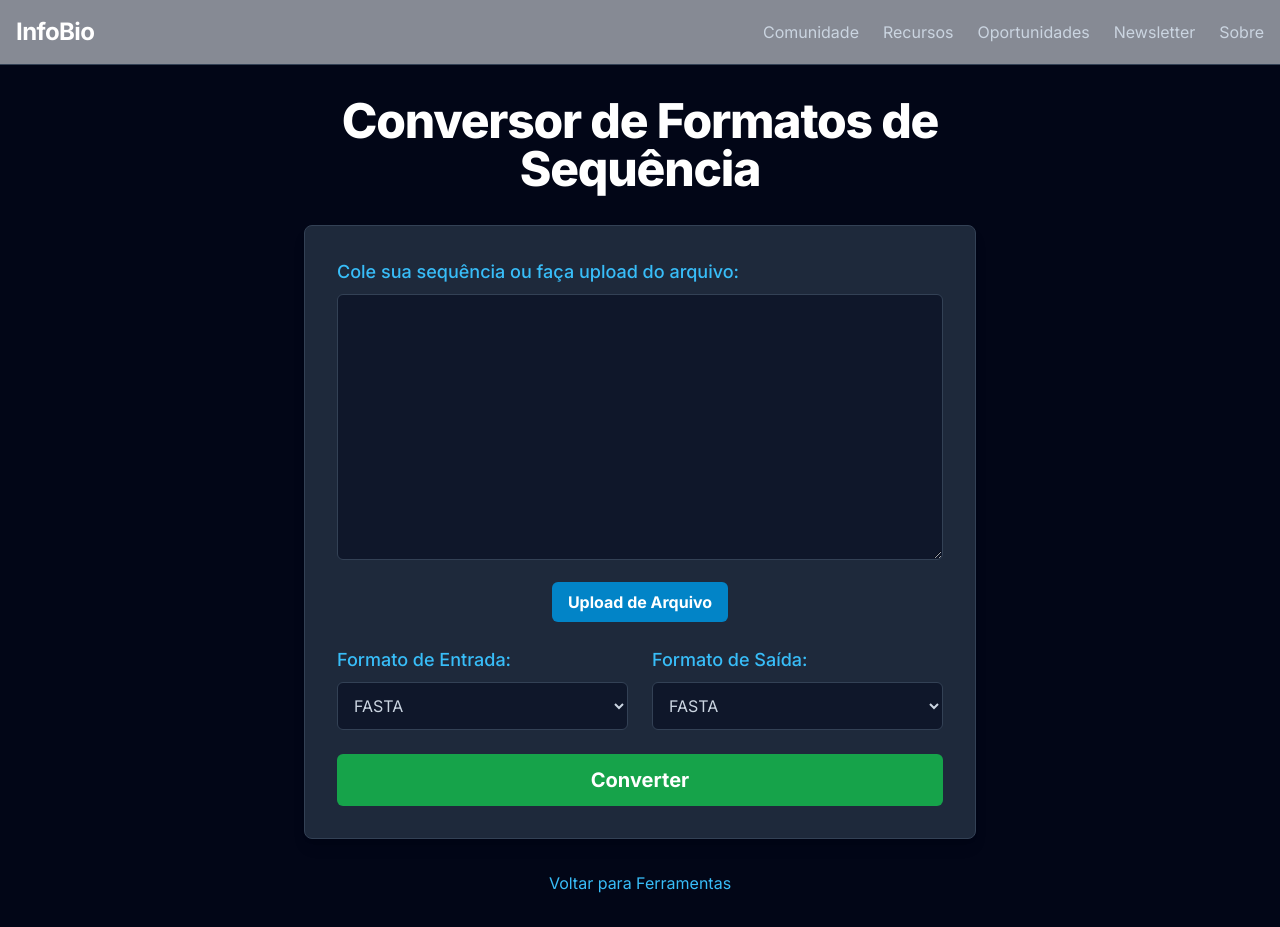
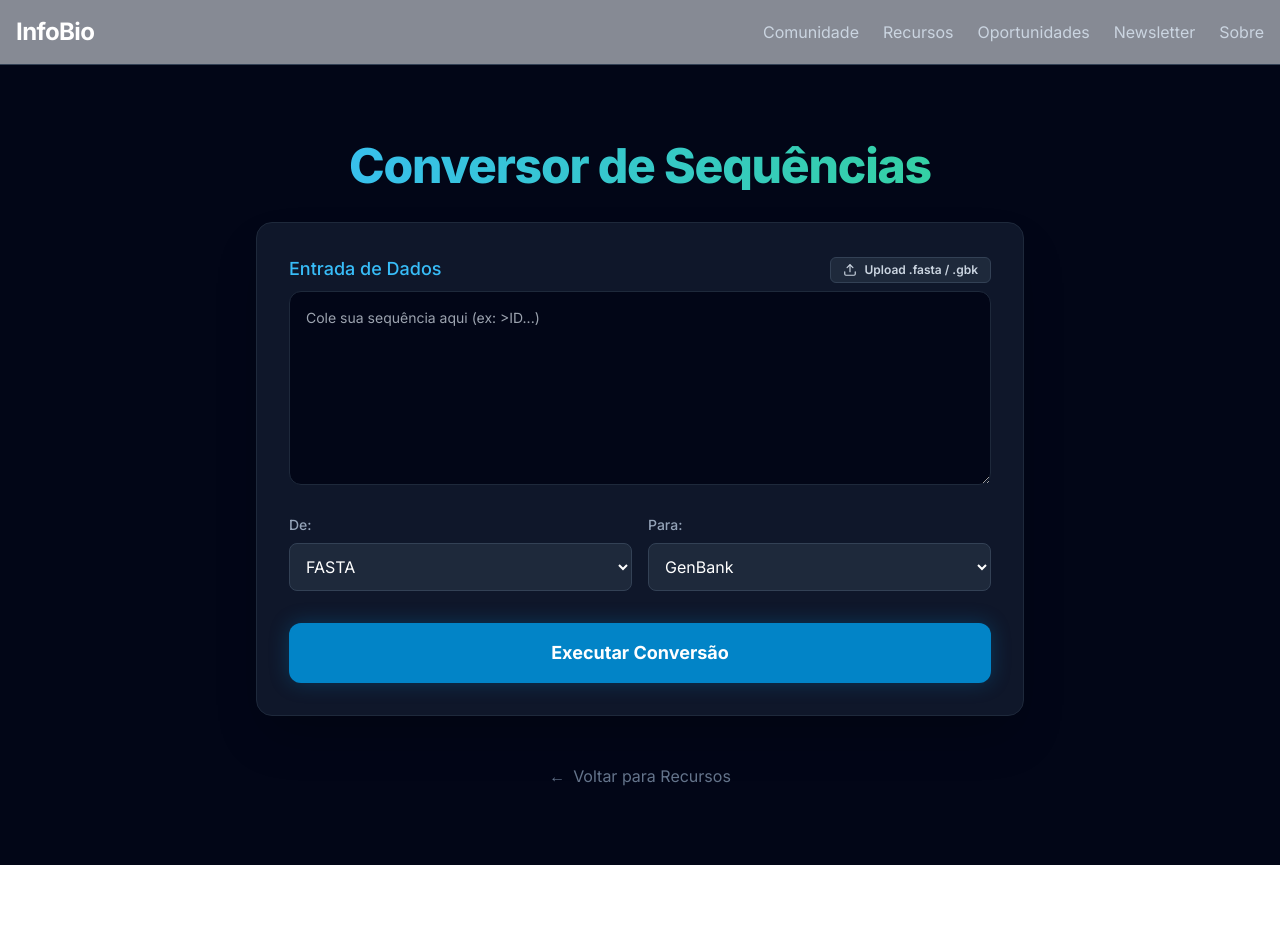
Before and after one commit to ivolzkm/infobio.com.br, a Next.js app: page /recursos/conversor in a window 1280 px wide. After the commit the page ends 865 px from the top, so only its background shows below. Built offline with nearby package versions, Linux system fonts and the light colour scheme.

Commit message:
Update page.tsx

```diff
--- a/src/app/recursos/conversor/page.tsx
+++ b/src/app/recursos/conversor/page.tsx
@@ -1,48 +1,150 @@
+"use client";
+
+import { useState, useRef } from 'react';
+import Link from 'next/link';
+
 export default function ConversorPage() {
+  const [sequence, setSequence] = useState('');
+  const [inFormat, setInFormat] = useState('FASTA');
+  const [outFormat, setOutFormat] = useState('GenBank');
+  const [result, setResult] = useState('');
+  const [isCopied, setIsCopied] = useState(false);
+  const fileInputRef = useRef<HTMLInputElement>(null);
+
+  // 1. Lógica de Upload de Arquivo
+  const handleFileUpload = (e: React.ChangeEvent<HTMLInputElement>) => {
+    const file = e.target.files?.[0];
+    if (file) {
+      const reader = new FileReader();
+      reader.onload = (re) => {
+        const content = re.target?.result as string;
+        setSequence(content);
+      };
+      reader.readAsText(file);
+    }
+  };
+
+  // 2. Parser Simples e Lógica de Conversão (Mockup de conversão)
+  const handleConvert = () => {
+    if (!sequence.trim()) return alert("Por favor, insira uma sequência.");
+
+    // Exemplo de lógica: Se for FASTA, limpa o cabeçalho para processar
+    let processedSeq = sequence;
+    if (inFormat === 'FASTA' && sequence.startsWith('>')) {
+      const lines = sequence.split('\n');
+      processedSeq = lines.slice(1).join('').replace(/\s/g, '');
+    }
+
+    // Simulação de conversão para fins de demonstração do MVP
+    const timestamp = new Date().toISOString();
+    const mockOutput = `LOCUS       Exported                ${processedSeq.length} bp    DNA     linear   PLN ${timestamp.split('T')[0]}
+DEFINITION  Sequence converted via InfoBio.com.br
+ACCESSION   INFOBIO_${Math.floor(Math.random() * 1000)}
+ORIGIN
+      1 ${processedSeq.toLowerCase().match(/.{1,10}/g)?.join(' ') || processedSeq}
+//`;
+
+    setResult(outFormat === 'GenBank' ? mockOutput : sequence);
+  };
+
+  // 3. Função de Copiar para o Clipboard
+  const copyToClipboard = () => {
+    navigator.clipboard.writeText(result);
+    setIsCopied(true);
+    setTimeout(() => setIsCopied(false), 2000);
+  };
+
   return (
-    <main className="flex min-h-screen flex-col items-center justify-center bg-slate-950 text-white p-8">
-      <div className="container mx-auto max-w-2xl">
-        <h1 className="text-4xl sm:text-5xl font-extrabold tracking-tight text-center mb-8">
-          Conversor de Formatos de Sequência
+    <main className="flex min-h-screen flex-col items-center justify-center bg-slate-950 text-white p-4 sm:p-8">
+      <div className="container mx-auto max-w-3xl">
+        <h1 className="text-3xl sm:text-5xl font-extrabold tracking-tight text-center mb-8 bg-gradient-to-r from-sky-400 to-emerald-400 bg-clip-text text-transparent">
+          Conversor de Sequências
         </h1>
-        <div className="bg-slate-800 p-8 rounded-lg shadow-lg border border-slate-700">
+
+        <div className="bg-slate-900 p-6 sm:p-8 rounded-2xl shadow-2xl border border-slate-800">
+
+          {/* Área de Input */}
           <div className="mb-6">
-            <label htmlFor="sequence-input" className="block text-lg font-medium text-sky-400 mb-2">Cole sua sequência ou faça upload do arquivo:</label>
-            <textarea id="sequence-input" rows={10} className="w-full bg-slate-900 border border-slate-700 rounded-md p-3 text-slate-300 focus:ring-2 focus:ring-sky-500 focus:border-sky-500 transition"></textarea>
-            <div className="mt-4 text-center">
-              <button className="bg-sky-600 hover:bg-sky-700 text-white font-bold py-2 px-4 rounded-md transition-colors">
-                Upload de Arquivo
+            <div className="flex justify-between items-end mb-2">
+              <label htmlFor="sequence-input" className="text-lg font-medium text-sky-400">
+                Entrada de Dados
+              </label>
+              <button
+                onClick={() => fileInputRef.current?.click()}
+                className="text-xs font-semibold bg-slate-800 hover:bg-slate-700 text-slate-300 py-1 px-3 rounded-md border border-slate-700 transition-all flex items-center gap-2"
+              >
+                <svg xmlns="http://www.w3.org/2000/svg" width="14" height="14" viewBox="0 0 24 24" fill="none" stroke="currentColor" strokeWidth="2" strokeLinecap="round" strokeLinejoin="round"><path d="M21 15v4a2 2 0 0 1-2 2H5a2 2 0 0 1-2-2v-4"/><polyline points="17 8 12 3 7 8"/><line x1="12" y1="3" x2="12" y2="15"/></svg>
+                Upload .fasta / .gbk
               </button>
+              <input type="file" ref={fileInputRef} onChange={handleFileUpload} className="hidden" accept=".fasta,.gbk,.txt"/>
             </div>
+
+            <textarea
+              id="sequence-input"
+              rows={8}
+              value={sequence}
+              onChange={(e) => setSequence(e.target.value)}
+              placeholder="Cole sua sequência aqui (ex: >ID...)"
+              className="w-full bg-slate-950 border border-slate-800 rounded-xl p-4 text-mono text-sm text-emerald-500 focus:ring-2 focus:ring-sky-500 focus:border-transparent outline-none transition-all"
+            ></textarea>
           </div>
-          <div className="grid md:grid-cols-2 gap-6 mb-6">
+
+          {/* Seletores de Formato */}
+          <div className="grid grid-cols-2 gap-4 mb-8">
             <div>
-              <label htmlFor="input-format" className="block text-lg font-medium text-sky-400 mb-2">Formato de Entrada:</label>
-              <select id="input-format" className="w-full bg-slate-900 border border-slate-700 rounded-md p-3 text-slate-300 focus:ring-2 focus:ring-sky-500 focus:border-sky-500 transition">
-                <option>FASTA</option>
-                <option>GenBank</option>
-                <option>PHYLIP</option>
-                {/* Adicionar mais formatos conforme necessário */}
+              <label className="block text-sm font-medium text-slate-400 mb-2">De:</label>
+              <select
+                value={inFormat}
+                onChange={(e) => setInFormat(e.target.value)}
+                className="w-full bg-slate-800 border border-slate-700 rounded-lg p-3 text-white focus:ring-2 focus:ring-sky-500 outline-none"
+              >
+                <option value="FASTA">FASTA</option>
+                <option value="GenBank">GenBank</option>
               </select>
             </div>
             <div>
-              <label htmlFor="output-format" className="block text-lg font-medium text-sky-400 mb-2">Formato de Saída:</label>
-              <select id="output-format" className="w-full bg-slate-900 border border-slate-700 rounded-md p-3 text-slate-300 focus:ring-2 focus:ring-sky-500 focus:border-sky-500 transition">
-                <option>FASTA</option>
-                <option>GenBank</option>
-                <option>PHYLIP</option>
-                {/* Adicionar mais formatos conforme necessário */}
+              <label className="block text-sm font-medium text-slate-400 mb-2">Para:</label>
+              <select
+                value={outFormat}
+                onChange={(e) => setOutFormat(e.target.value)}
+                className="w-full bg-slate-800 border border-slate-700 rounded-lg p-3 text-white focus:ring-2 focus:ring-sky-500 outline-none"
+              >
+                <option value="GenBank">GenBank</option>
+                <option value="FASTA">FASTA</option>
               </select>
             </div>
           </div>
-          <div className="text-center">
-            <button className="w-full bg-green-600 hover:bg-green-700 text-white font-bold py-3 px-6 rounded-md text-xl transition-colors">
-              Converter
-            </button>
+
+          <button
+            onClick={handleConvert}
+            className="w-full bg-sky-600 hover:bg-sky-500 text-white font-bold py-4 px-6 rounded-xl text-lg transition-all shadow-[0_0_20px_rgba(2,132,199,0.3)] active:scale-[0.98]"
+          >
+            Executar Conversão
+          </button>
+        </div>
+
+        {/* Área de Resultado (Renderização Condicional) */}
+        {result && (
+          <div className="mt-8 bg-slate-900 p-6 rounded-2xl border border-emerald-500/30 animate-in fade-in slide-in-from-bottom-4 duration-500">
+            <div className="flex justify-between items-center mb-4">
+              <h2 className="text-xl font-bold text-emerald-400">Resultado:</h2>
+              <button
+                onClick={copyToClipboard}
+                className={`text-sm flex items-center gap-2 px-4 py-2 rounded-lg transition-all ${isCopied ? 'bg-emerald-500 text-white' : 'bg-slate-800 hover:bg-slate-700 text-slate-300'}`}
+              >
+                {isCopied ? 'Copiado!' : 'Copiar Sequência'}
+              </button>
+            </div>
+            <pre className="bg-slate-950 p-4 rounded-lg overflow-x-auto text-xs font-mono text-slate-300 border border-slate-800 max-h-60">
+              {result}
+            </pre>
           </div>
-        </div>
-        <div className="mt-8 text-center">
-          <a href="/ferramentas" className="text-sky-400 hover:text-sky-300 transition-colors">Voltar para Ferramentas</a>
+        )}
+
+        <div className="mt-12 text-center">
+          <Link href="/recursos" className="text-slate-500 hover:text-sky-400 transition-colors flex items-center justify-center gap-2 group">
+            <span className="group-hover:-translate-x-1 transition-transform">←</span> Voltar para Recursos
+          </Link>
         </div>
       </div>
     </main>
```
